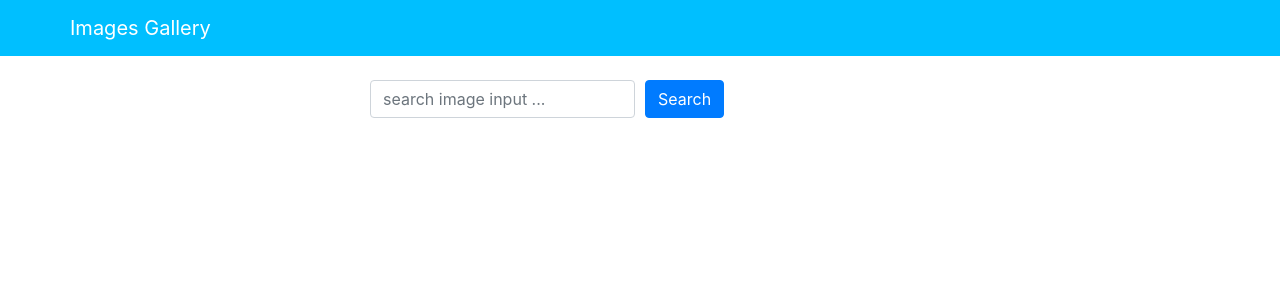
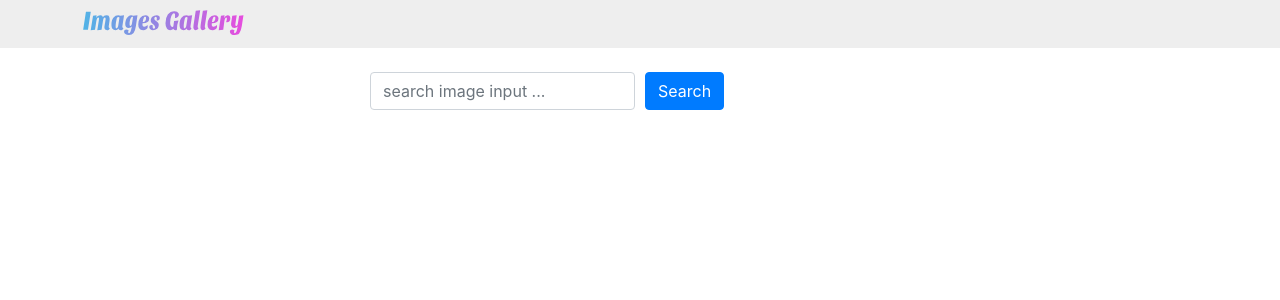
Before and after one commit to Mohamadmahgoub910/imageGalleryReactApp, a React (Create React App) app: page / in a window 1280 px wide. Shown: the top 300 px of the page. Built offline with nearby package versions, Linux system fonts and the light colour scheme.

Commit message:
added text logo

```diff
--- a/src/components/Header.jsx
+++ b/src/components/Header.jsx
@@ -1,18 +1,19 @@
 import React from 'react';
-import { Navbar, Container } from "react-bootstrap";
+import { Navbar, Container } from 'react-bootstrap';
+import { ReactComponent as Logo } from '../images/logo.svg';
 
+const navbarStyle = {
+    backgroundColor: '#eeeeee',
+};
 
-const Header = (props) => {
-    const { title } = props;
-    const navBarStyle = {
-        backgroundColor: 'deepskyblue'
-    };
+const Header = ({ title }) => {
     return (
-        <Navbar style={navBarStyle} variant="dark">
+        <Navbar style={navbarStyle} variant="light">
             <Container>
-                <Navbar.Brand href="/">{title}</Navbar.Brand>
+                <Logo alt={title} style={{ maxWidth: '12rem', maxHeight: '2rem' }} />
             </Container>
         </Navbar>
-    )
-}
-export default Header
+    );
+};
+
+export default Header;
```
Also changed, not shown: src/images/logo.svg (added).
